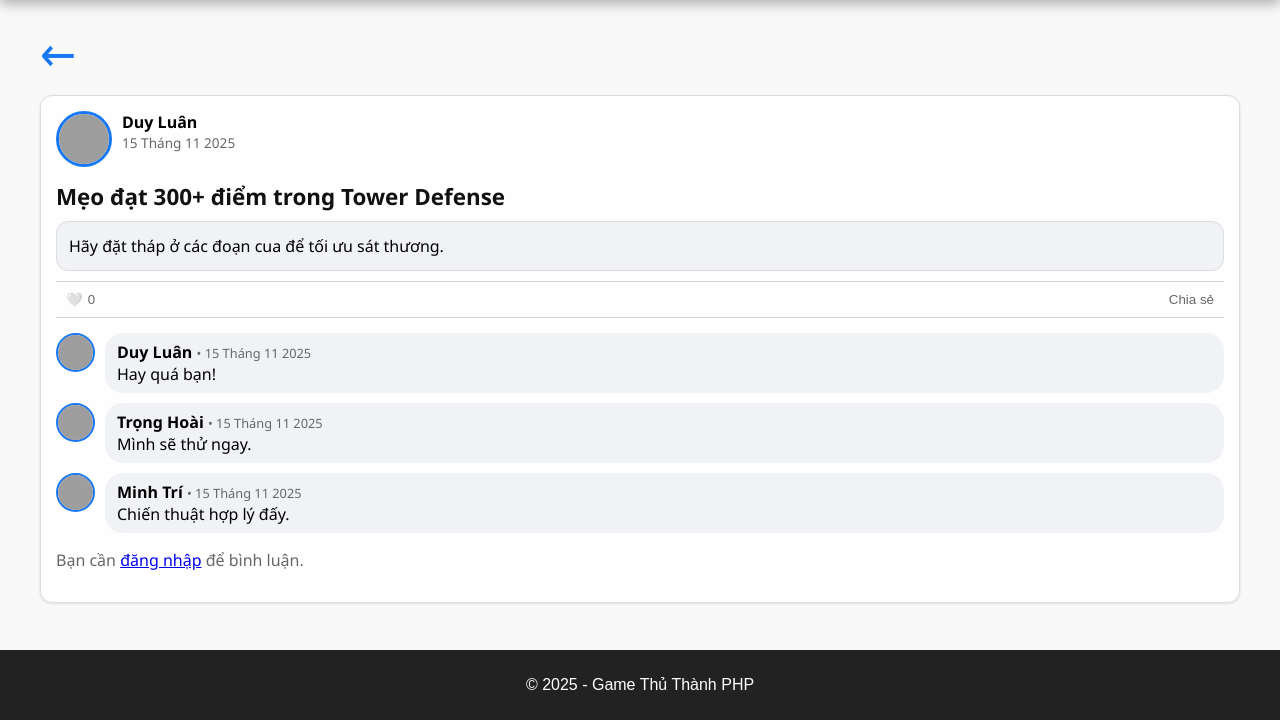
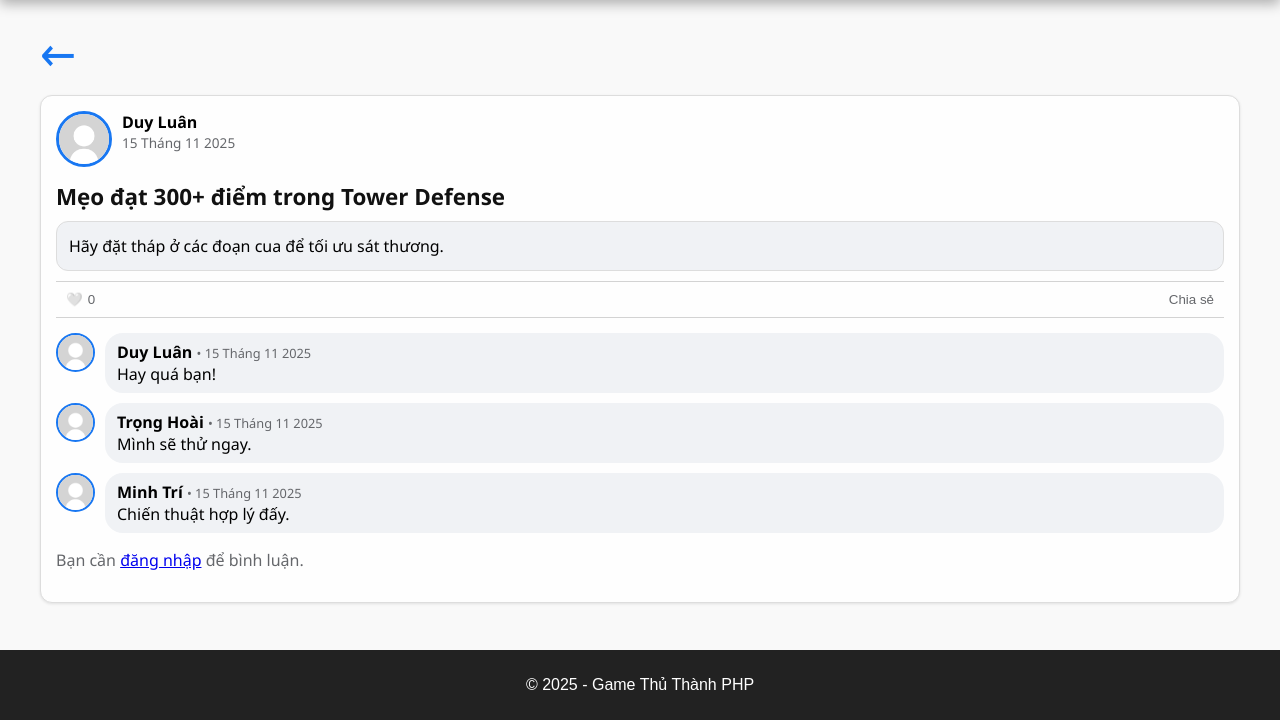
Before and after one commit to DuyLuan2107/TowerDefense, a PHP site: page /forum_view.php?id=1 in a window 1280 px wide. Shown: the part 80-800 px from the top of the page. Run offline with PHP 8.4, Linux system fonts and the light colour scheme; data comes from the database, SQL or seed files in the repository; data that the repository does not hold is empty; grey boxes are pictures that could not be loaded.

Commit message:
fix(media): cập nhật đường dẫn ảnh đại diện mặc định cho bài viết và bình luận

```diff
--- a/forum_view.php
+++ b/forum_view.php
@@ -103,7 +103,7 @@ $comments = $stmtC2->get_result();
     <div class="fb-post">
         <div class="fb-post-header">
             <a href="user_profile.php?id=<?= $post['user_id'] ?>">
-                <img class="avatar" src="<?= htmlspecialchars($post['author_avatar'] ?? 'default-avatar.png') ?>" alt="Avatar">
+                <img class="avatar" src="<?= htmlspecialchars($post['author_avatar'] ?? 'uploads/default.png') ?>" alt="Avatar">
             </a>
 
             <div class="info">
@@ -160,7 +160,7 @@ $comments = $stmtC2->get_result();
             <?php while ($c = $comments->fetch_assoc()): ?>
                 <div class="fb-comment">
                     <a href="user_profile.php?id=<?= $c['user_id'] ?>">
-                        <img class="avatar" src="<?= $c['author_avatar'] ?: 'default-avatar.png' ?>" alt="Avatar">
+                        <img class="avatar" src="<?= $c['author_avatar'] ?: 'uploads/default.png' ?>" alt="Avatar">
                     </a>
 
                     <div class="content">
@@ -191,7 +191,7 @@ $comments = $stmtC2->get_result();
 
             <?php if (isset($_SESSION['user'])): ?>
     <form class="fb-comment-form" method="post" enctype="multipart/form-data">
-        <img class="avatar" src="<?= htmlspecialchars($_SESSION['user']['avatar'] ?? 'default-avatar.png') ?>" alt="Avatar">
+        <img class="avatar" src="<?= htmlspecialchars($_SESSION['user']['avatar'] ?? 'uploads/default.png') ?>" alt="Avatar">
         <div class="input-container">
             <textarea name="content" rows="2" placeholder="Viết bình luận..."></textarea>
             <div class="controls">
--- a/user_profile.php
+++ b/user_profile.php
@@ -38,9 +38,8 @@ if (!$user) {
         border-radius:12px;
         box-shadow:0 2px 6px rgba(0,0,0,0.1);
     ">
-        <img src="<?= htmlspecialchars($user['avatar']) ?>"
+        <img class="avatar" src="<?= htmlspecialchars($user['avatar'] ?? 'uploads/default.png') ?>" alt="Avatar"
              style="width:120px;height:120px;border-radius:50%;object-fit:cover;border:3px solid #ddd;">
-
         <div>
             <h3 style="margin:0;">
                 <?= htmlspecialchars($user['name']) ?>
```
